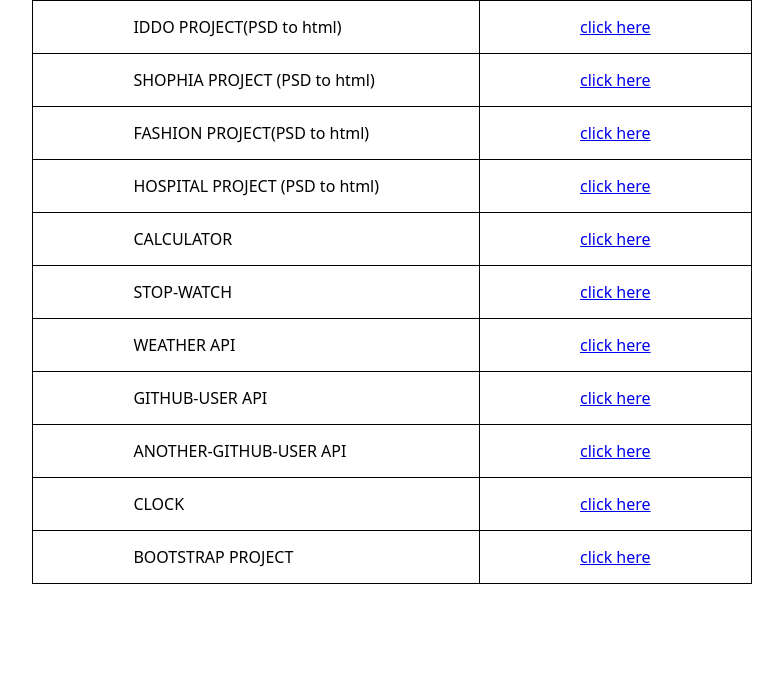
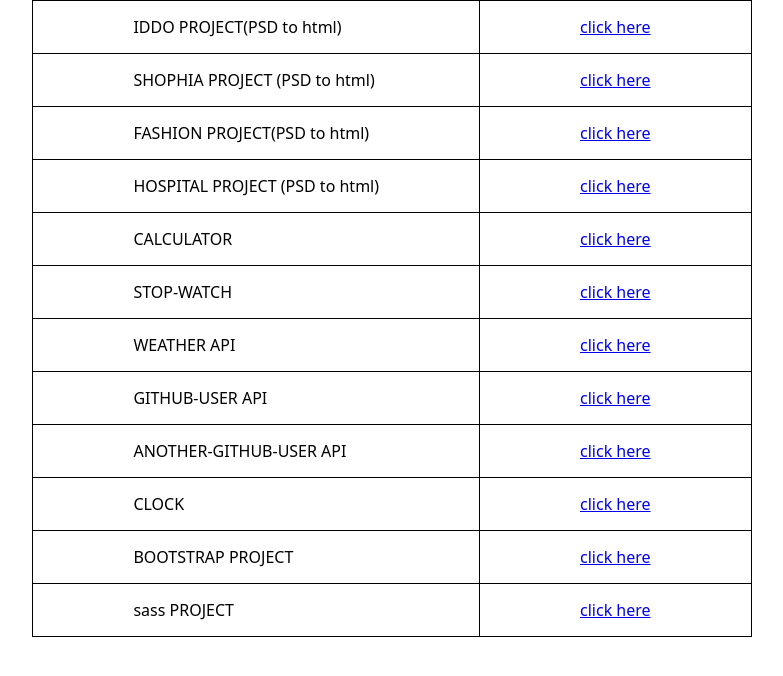
Before and after one commit to manusaini0017/my-all-project, a plain HTML site: page index.html in a window 1280 px wide. Shown: the whole page, without its empty margins (248-1031 px from the left). Drawn offline with Linux system fonts and the light colour scheme.

Commit message:
add sass project

```diff
--- a/index.html
+++ b/index.html
@@ -80,6 +80,11 @@
                     <td>BOOTSTRAP PROJECT</td>
                     <td><a href="https://manusaini0017.github.io/grocery/">click here</a></td>
                 </tr>
+
+                <tr>
+                    <td>sass PROJECT</td>
+                    <td><a href="https://manusaini0017.github.io/AVENUE-FASHION/">click here</a></td>
+                </tr>
             </tbody>
         </table>
     </div>
```
